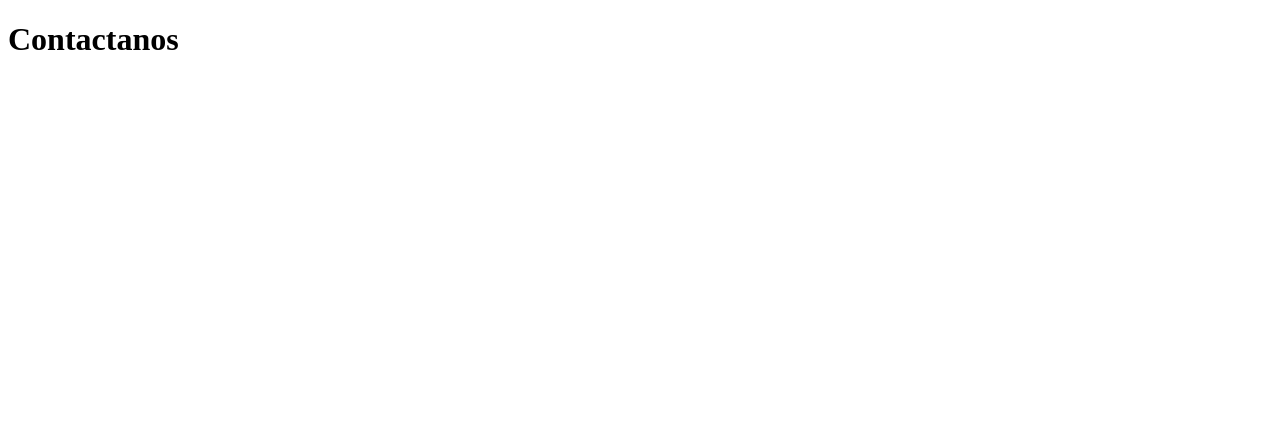
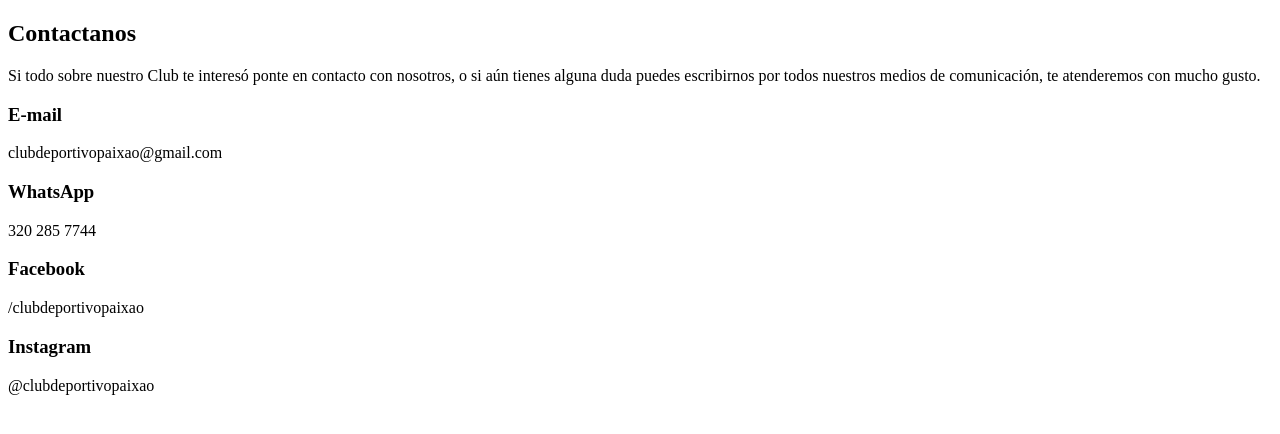
Before and after one commit to Nathanela10/webPaixao, a plain HTML site: page contactanos.html in a window 1280 px wide. Drawn offline with Linux system fonts and the light colour scheme.

Commit message:
20220309 - Agregué información en acerca_nosotros, contactanos, disco_volador y futbol.

```diff
--- a/contactanos.html
+++ b/contactanos.html
@@ -7,6 +7,21 @@
     <title>Contactanos</title>
 </head>
 <body>
-    <h1>Contactanos</h1>
+    <section>
+        <div>
+            <h1>Contactanos</h1>
+            <p>Si todo sobre nuestro Club te interesó ponte en contacto con nosotros, o si aún tienes alguna duda puedes escribirnos por todos nuestros medios de comunicación, te atenderemos con mucho gusto.</p>
+        </div>
+    </section>
+    <footer>
+        <h3>E-mail</h3>
+        <p>clubdeportivopaixao@gmail.com</p>
+        <h3>WhatsApp</h3>
+        <p>320 285 7744</p>
+        <h3>Facebook</h3>
+        <p>/clubdeportivopaixao</p>
+        <h3>Instagram</h3>
+        <p>@clubdeportivopaixao</p>
+    </footer>
 </body>
 </html>
```
Also changed, not shown: acerca_nosotros.html (+11 -0 lines), como_ser_parte.html (+5 -1 lines), disco_volador.html (+4 -0 lines), futbol.html (+10 -1 lines).
